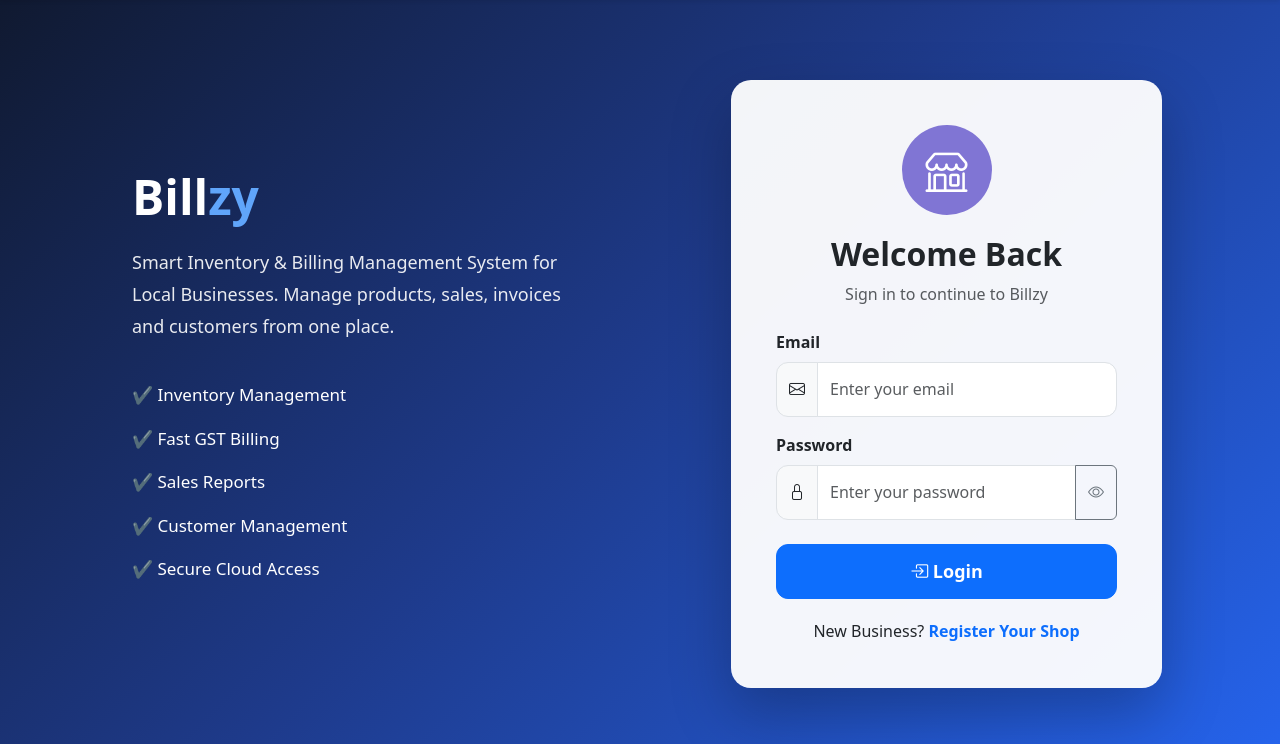
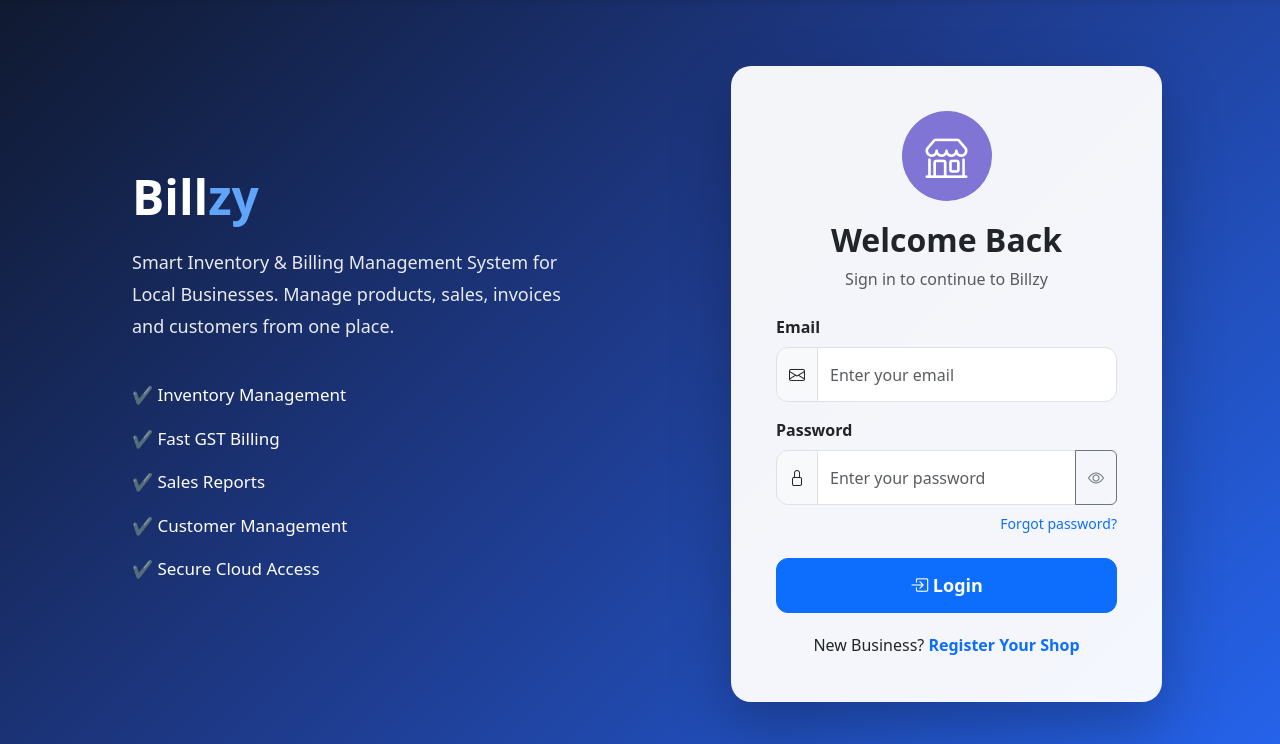
Before and after one commit to savita-ghatte/FYA_Billzy_Team2, a Flask app: page /login in a window 1280 px wide. Shown: the part 69-813 px from the top of the page. Run offline with Flask 3, Linux system fonts and the light colour scheme.

Commit message:
Update login.html

```diff
--- a/templates/login.html
+++ b/templates/login.html
@@ -257,6 +257,14 @@ onclick="togglePassword()">
 
 </div>
 
+<div class="d-flex justify-content-end mt-2">
+
+<a href="{{ url_for('auth.forgot_password') }}" class="small text-primary text-decoration-none">
+Forgot password?
+</a>
+
+</div>
+
 </div>
 
 <div class="d-grid">
```
